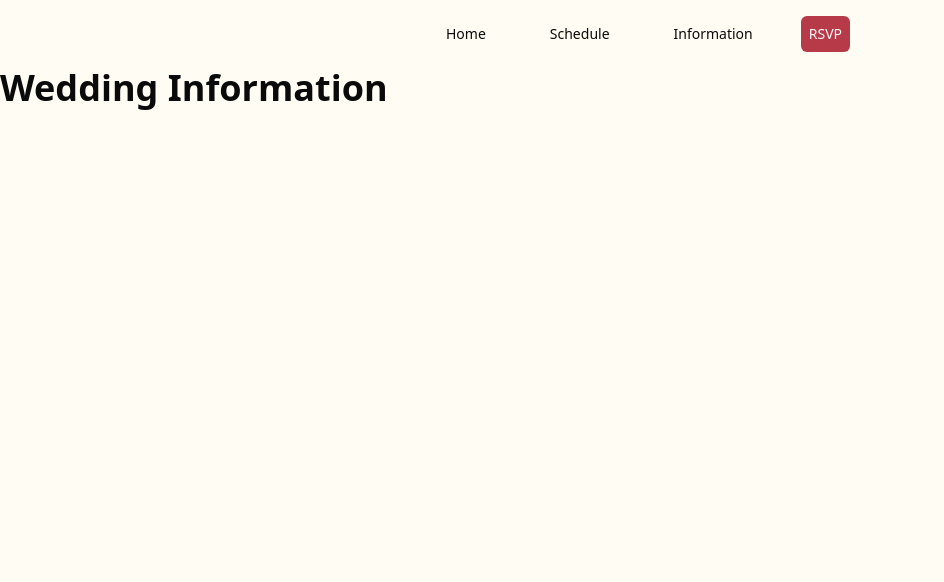
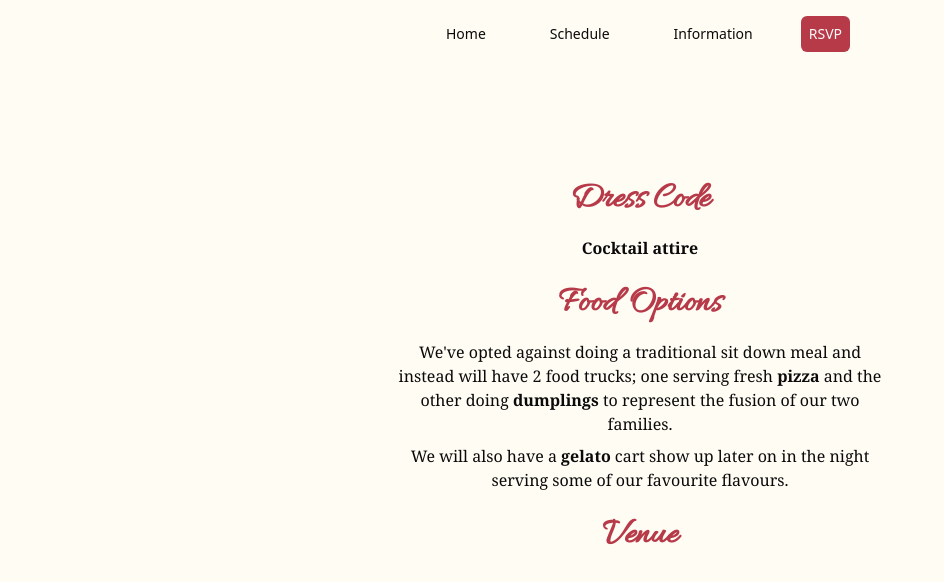
Before and after one commit to timveletta/veletta-li-wedding, a Next.js app: page /information in a window 1280 px wide. Shown: the top 582 px of the page, without its empty margins (0-944 px from the left). Built offline with nearby package versions, Linux system fonts and the light colour scheme.

Commit message:
Fix env variable naming

```diff
--- a/src/app/information/page.tsx
+++ b/src/app/information/page.tsx
@@ -1,7 +1,27 @@
 export default function InformationPage() {
   return (
-    <div>
-      <h1 className="text-4xl font-bold mb-8">Wedding Information</h1>
-    </div>
+    <>
+      <h1 className="text-4xl font-bold font-allura text-primary my-4">
+        Dress Code
+      </h1>
+      <p className="font-serif mb-2">
+        <b>Cocktail attire</b>
+      </p>
+      <h1 className="text-4xl font-bold font-allura text-primary my-4">
+        Food Options
+      </h1>
+      <p className="font-serif mb-2">
+        We&apos;ve opted against doing a traditional sit down meal and instead
+        will have 2 food trucks; one serving fresh <b>pizza</b> and the other
+        doing <b>dumplings</b> to represent the fusion of our two families.
+      </p>
+      <p className="font-serif mb-2">
+        We will also have a <b>gelato</b> cart show up later on in the night
+        serving some of our favourite flavours.
+      </p>
+      <h1 className="text-4xl font-bold font-allura text-primary my-4">
+        Venue
+      </h1>
+    </>
   );
 }
--- a/src/app/layout.tsx
+++ b/src/app/layout.tsx
@@ -34,7 +34,9 @@ export default function RootLayout({
     <html lang="en">
       <body className={`${amaticSC.variable} ${allura.variable}`}>
         <Navigation />
-        {children}
+        <main className="flex flex-col items-center justify-between py-24 px-2 text-center max-w-lg mx-auto">
+          {children}
+        </main>
         <Footer />
       </body>
     </html>
--- a/src/app/page.tsx
+++ b/src/app/page.tsx
@@ -1,20 +1,20 @@
 export default function Home() {
   return (
-    <main className="flex flex-col items-center justify-between p-24 gap-8 text-primary text-center">
-      <h3 className="text-2xl font-bold font-amatic-sc">
+    <>
+      <h3 className="text-2xl font-bold font-amatic-sc text-primary mb-8">
         Join us in celebrating the wedding of
       </h3>
-      <div className="font-allura text-8xl">
+      <div className="font-allura text-8xl text-primary mb-8">
         <h2 className="mr-8">Timothy</h2>
         <h2 className="ml-8 flex items-center">
           <span className="text-4xl mr-4">&</span>Jenny
         </h2>
       </div>
-      <div className="text-2xl font-bold font-amatic-sc">
+      <div className="text-2xl font-bold font-amatic-sc text-primary">
         <h4>Sunday 30th of November, 2025</h4>
         <h4>Feld & Co Booragoon</h4>
         <h4>Ceremony from 5:00pm</h4>
       </div>
-    </main>
+    </>
   );
 }
--- a/src/app/schedule/page.tsx
+++ b/src/app/schedule/page.tsx
@@ -1,7 +1,26 @@
+const ScheduleItem = ({
+  time,
+  children,
+}: {
+  time: string;
+  children: React.ReactNode;
+}) => {
+  return (
+    <div className="border-b border-primary max-w-md w-full px-2 py-6 flex gap-8 items-baseline">
+      <p className="font-amatic-sc font-bold text-2xl text-primary">{time}</p>
+      <p className="font-serif text-xl text-primary">{children}</p>
+    </div>
+  );
+};
+
 export default function SchedulePage() {
   return (
-    <div>
-      <h1 className="text-4xl font-bold mb-8">Wedding Schedule</h1>
-    </div>
+    <>
+      <ScheduleItem time="5:00pm">Ceremony</ScheduleItem>
+      <ScheduleItem time="5:30pm">Cocktail Hour</ScheduleItem>
+      <ScheduleItem time="6:30pm">Pizza and Dumplings</ScheduleItem>
+      <ScheduleItem time="8:00pm">Gelato Cart</ScheduleItem>
+      <ScheduleItem time="11:30pm">Wedding Over :(</ScheduleItem>
+    </>
   );
 }
--- a/src/lib/supabase.ts
+++ b/src/lib/supabase.ts
@@ -1,22 +1,23 @@
-import { createClient } from '@supabase/supabase-js'
+import { createClient } from "@supabase/supabase-js";
 
-const supabaseUrl = process.env.NEXT_PUBLIC_SUPABASE_URL!
-const supabaseAnonKey = process.env.NEXT_PUBLIC_SUPABASE_ANON_KEY!
+const supabaseUrl = process.env.NEXT_PUBLIC_SUPABASE_URL!;
+const supabaseAnonKey =
+  process.env.NEXT_PUBLIC_SUPABASE_PUBLISHABLE_DEFAULT_KEY!;
 
-export const supabase = createClient(supabaseUrl, supabaseAnonKey)
+export const supabase = createClient(supabaseUrl, supabaseAnonKey);
 
 export type Guest = {
-  id: string
-  first_name: string
-  last_name: string
-  email?: string
-  party_size: number
-  is_plus_one: boolean
-}
+  id: string;
+  first_name: string;
+  last_name: string;
+  email?: string;
+  party_size: number;
+  is_plus_one: boolean;
+};
 
 export type RsvpData = {
-  guest_id: string
-  attending: boolean
-  dietary_requirements?: string
-  message?: string
-}
+  guest_id: string;
+  attending: boolean;
+  dietary_requirements?: string;
+  message?: string;
+};
```
